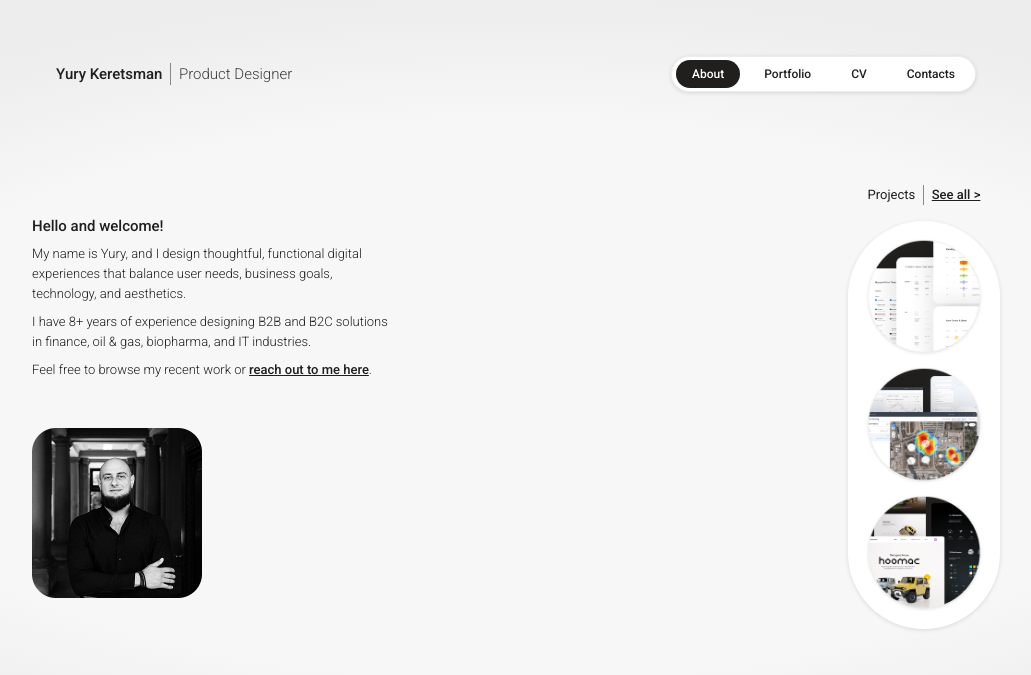
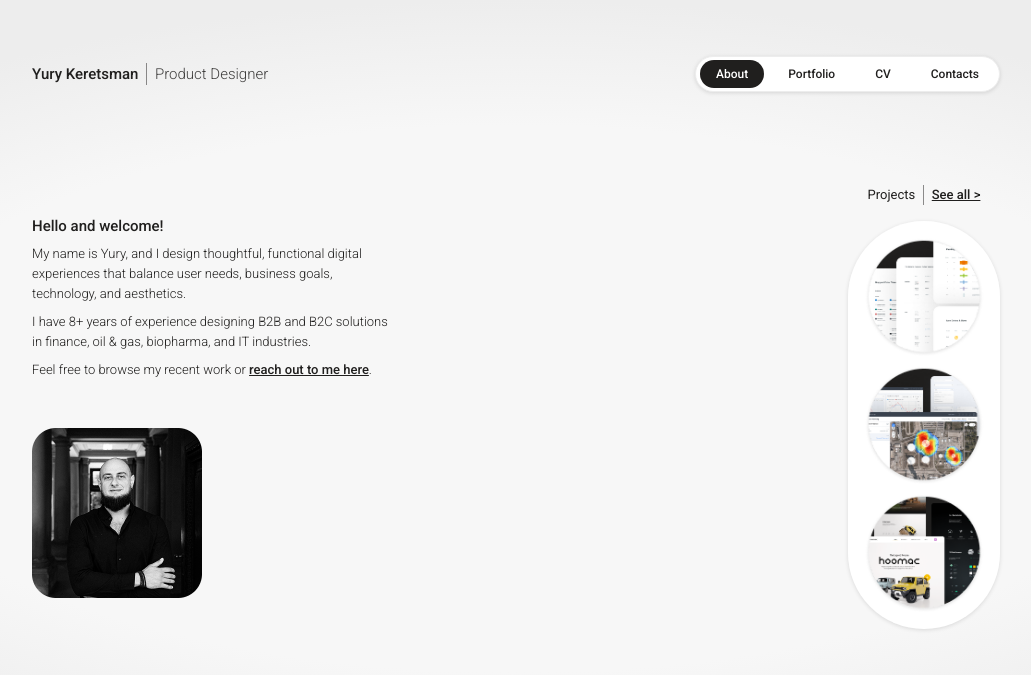
Before and after one commit to Yuryker/Portfolio, a plain HTML site: page index.html in a window 1280 px wide. Shown: the top 675 px of the page, without its empty margins (124-1155 px from the left). Drawn offline with Linux system fonts and the light colour scheme.

Commit message:
Update style - header centered.css

```diff
--- a/style.css
+++ b/style.css
@@ -16,6 +16,8 @@ header {
   margin-right: auto;
   height: 36px;
   margin-top: 56px;
+  padding-right: 24px;
+  padding-left: 24px;
 }
 
 /* Color variables */
@@ -41,7 +43,6 @@ header {
   overflow: hidden;
   padding-left: 4px;
   padding-right: 4px;
-  margin-right: 24px;
   /* Soft Shadow */
   box-shadow: 0 1px 4px 0 rgba(0, 0, 0, 0.12);
 }
@@ -136,7 +137,6 @@ header {
   font-size: 18px;
   font-weight: 500;
   color: var(--black); /* ensure black text */
-  padding-left: 24px;
 }
 
 .site-static {
```
